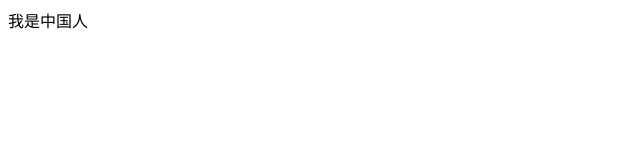
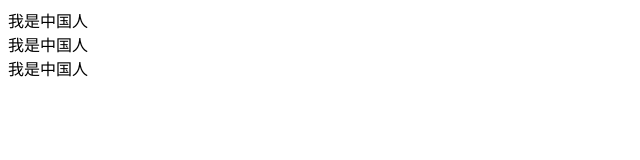
Before and after one commit to samll-88/test01, a plain HTML site: page index.html in a window 1280 px wide. Shown: the whole page, without its empty margins (0-640 px from the left). Drawn offline with Linux system fonts and the light colour scheme.

Commit message:
我加了2行、

```diff
--- a/index.html
+++ b/index.html
@@ -6,6 +6,9 @@
     <title>Document</title>
 </head>
 <body>
+
+    <div>我是中国人</div>
+    <div>我是中国人</div>
     <div>我是中国人</div>
 </body>
 </html>
```
